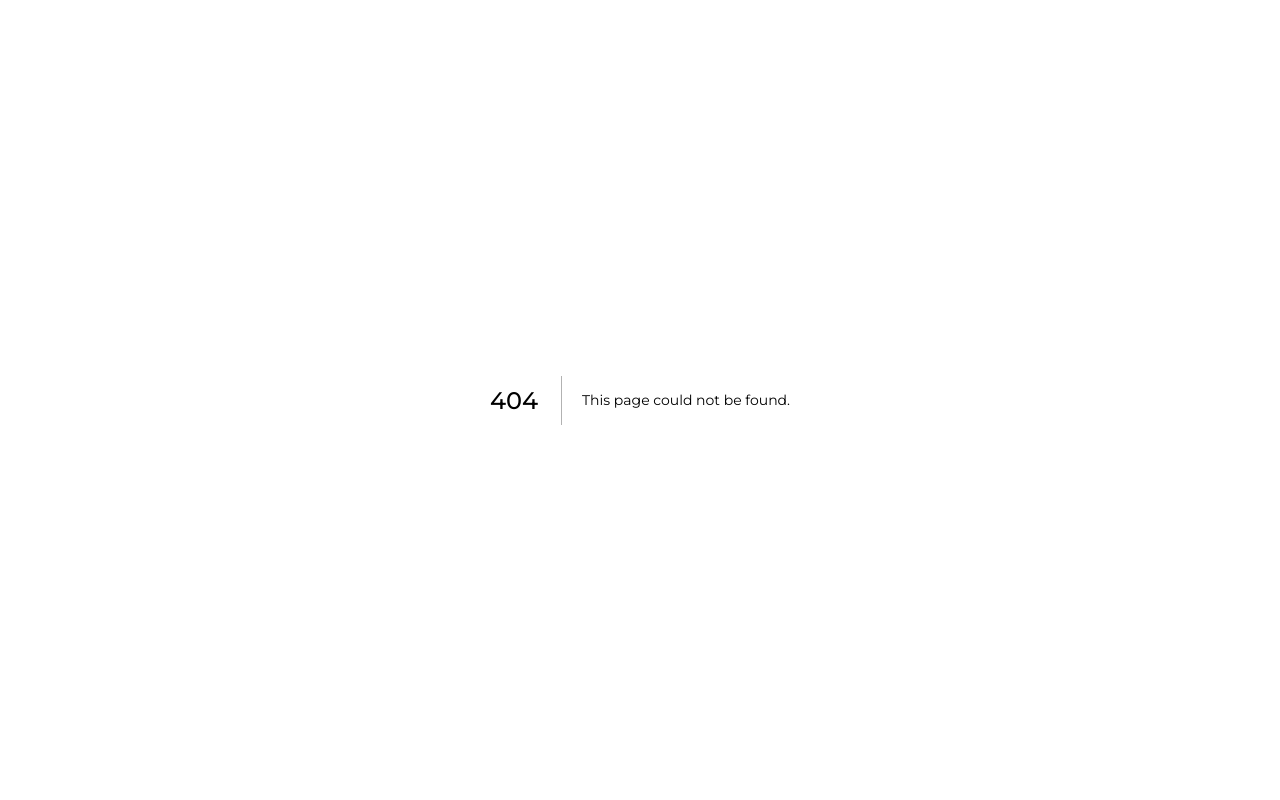
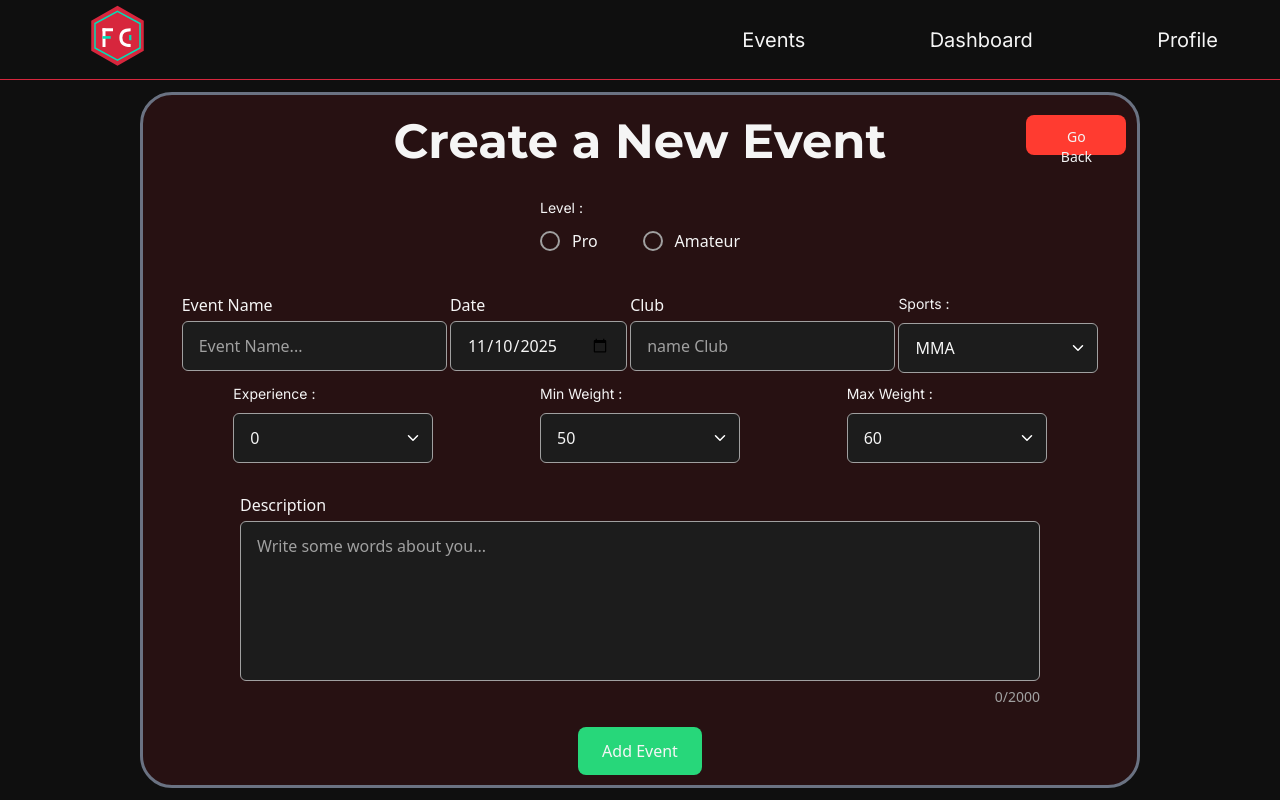
Before and after one commit to gregoirelebas/FightConnect-frontend, a Next.js app: page /events/create in a window 1280 px wide. Before the commit this address had no page. Built offline with nearby package versions, Linux system fonts and the light colour scheme.

Commit message:
Changed dashboard in one folder with component / Removed newEvent and Add a folder create in Events

```diff
--- a/app/dashboard/promoter/layout.tsx
+++ b/app/dashboard/layout.tsx
@@ -2,8 +2,8 @@ import { Metadata } from 'next';
 import Header from '@/app/...components/Header';
 
 export const metadata: Metadata = {
-  title: 'Sign up',
-  description: 'Create an account to join FightConnect',
+  title: 'Dashboard',
+  description: 'View of the dashboard with the Events',
 };
 
 export default function DashboardLayout({ children }: { children: React.ReactNode }) {
--- a/app/dashboard/promoter/page.tsx
+++ b/app/dashboard/page.tsx
@@ -7,7 +7,7 @@ import "react-calendar/dist/Calendar.css";
 
 export default function Dashboard() {
   return (
-    <div className="flex flex-row h-[calc(100vh-80px)] text font-sans ml-3 mr-3">
+    <div className="flex flex-row h-[calc(100vh-80px)] font-sans ml-3 mr-3">
       <div className="h-full w-1/5 flex justify-center mt-2 ">
         <div className="flex flex-col h-full w-full justify-around items-center">
           <h3>Fight Calendar</h3>
--- a/app/dashboard/promoter/upcomingEvent.tsx
+++ b/app/dashboard/upcomingEvent.tsx
@@ -1,9 +1,6 @@
 "use client";
 import Button, { ButtonVariant } from "@/app/...components/Button";
-import Link from "next/link";
-import React, { useState } from "react";
-import Calendar from "react-calendar";
-import "react-calendar/dist/Calendar.css";
+
 
 export default function upcomingEvent(props: {
   name : string,
--- /dev/null
+++ b/app/events/create/layout.tsx
@@ -0,0 +1,10 @@
+import { Metadata } from 'next';
+
+export const metadata: Metadata = {
+  title: 'Create Event',
+  description: 'Create a new Event',
+};
+
+export default function CreateEventLayout({ children }: { children: React.ReactNode }) {
+  return <section>{children}</section>;
+}
--- a/app/newEvent/page.tsx
+++ b/app/events/create/page.tsx
@@ -1,11 +1,11 @@
 "use client";
 import React, { useState } from "react";
-import Input from "../...components/Input";
-import RadioButton from "../...components/RadioButton";
-import TextArea from "../...components/TextArea";
-import { Experience, Level, MaxWeight, MinWeight, Sport } from "../...types/enum";
-import Dropdown from "../...components/Dropdown";
-import Button, { ButtonVariant } from "../...components/Button";
+import Input from "../../...components/Input";
+import RadioButton from "../../...components/RadioButton";
+import TextArea from "../../...components/TextArea";
+import { Experience, Level, MaxWeight, MinWeight, Sport } from "../../...types/enum";
+import Dropdown from "../../...components/Dropdown";
+import Button, { ButtonVariant } from "../../...components/Button";
 import Link from "next/link";
 import router from "next/router";
 import { Event } from '@/app/...types/Event';
@@ -94,13 +94,13 @@ export default function NewEvent() {
               value={eventName}
               onChange={(value) => setEventName(String(value))}
             />
-            {/* <Input
+            <Input
               label="Date"
               placeholder="Enter Date Event"
               type="date"
               value={date}
               onChange={(value) => setDate(String(value))}
-            /> */}
+            />
             <Input
               label="Club"
               placeholder="name Club"
--- a/app/newEvent/layout.tsx
+++ /dev/null
@@ -1,19 +0,0 @@
-import type { Metadata } from 'next';
-import { Geist, Geist_Mono } from 'next/font/google';
-import '../globals.css';
-import Header from '../...components/Header';
-
-export default function Layout({
-  children,
-}: Readonly<{
-  children: React.ReactNode;
-}>) {
-  return (
-    <html lang="en">
-      <body>
-        <Header />
-        {children}
-      </body>
-    </html>
-  );
-}
```
